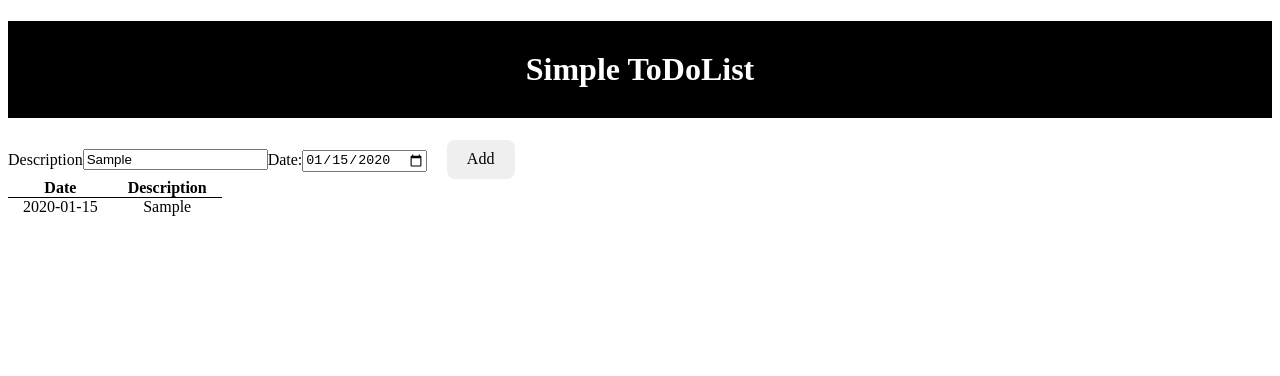
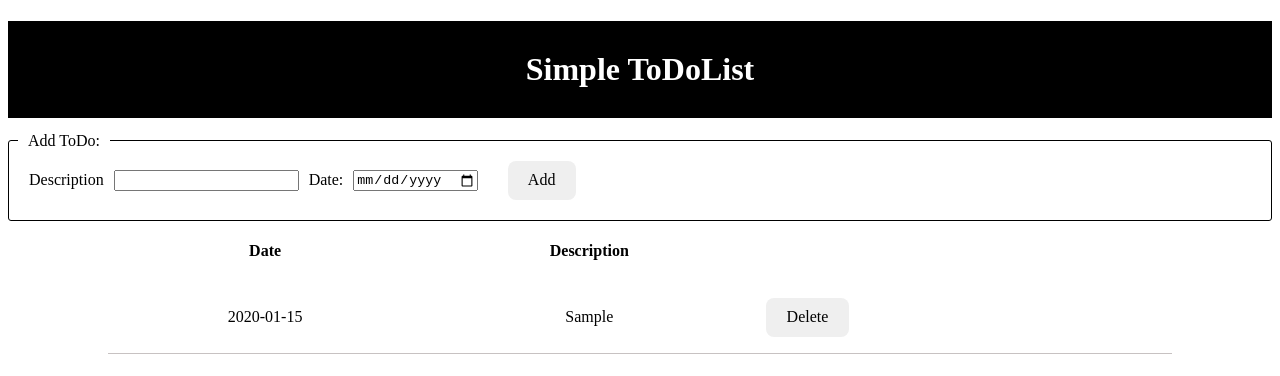
Before and after one commit to ayushghimiresharma95/ToDoList, a React (Vite) app: page / in a window 1280 px wide. Both pictures are taken after typing "Sample", "2020-01-15" into the empty fields and a click on the button "Add". Shown: the top 376 px of the page. Built offline with nearby package versions, Linux system fonts and the light colour scheme.

Commit message:
todolist-delete

```diff
--- a/src/App.css
+++ b/src/App.css
@@ -19,3 +19,37 @@ button {
   cursor: pointer;
   transition: border-color 0.25s;
 }
+.list_input{
+  display: flex;
+  align-items: center;
+  gap: 10px;
+  border: 1px black solid ;
+  padding: 20px ;
+  border-radius: 3px;
+}
+.list_input01{
+  margin: 10px;
+  position: absolute;
+  background-color: white;
+  top: 122px;
+  padding: 0 10px;
+}
+.div_lists{
+  margin: 0 100px 0 100px;
+}
+.added_title{
+  width: 60%;
+  display: grid;
+  grid-template-columns: repeat(2, 1fr);
+  align-items: center;
+  justify-items: center;
+  gap: 10px;
+
+
+}
+
+.added_points{
+  display: flex;
+  border-bottom: 1px rgb(199, 194, 194) solid;
+
+}
--- a/src/assets/ToDOTable.jsx
+++ b/src/assets/ToDOTable.jsx
@@ -1,27 +1,31 @@
-import React from 'react';
-import './ToDOList.css';
+import React, { useState, useEffect } from 'react';
 
-function ToDOTable({ items }) {
-  console.log(items)
+function ToDOTable({ items, setLists }) {
+
+
+  const deleteItem = (index) => {
+    const updatedList = items.filter((todo, i) => i !== index);
+
+    setLists(updatedList);
+  };
+
   return (
-    <div>
-      <table>
-        <tbody>
-          <tr>
-            <th>Date</th>
-            <th>Description</th>
-          </tr>
-          {items && items.map((item, index) => (
-              <tr className='border-row' key={index}>
+    <div className='div_lists'>
+      <div className='added_title'>
+        <h4>Date</h4>
+        <h4>Description</h4>
 
-                <td>{item.date}</td>
+      </div>
+      {items && items.map((item, index) => (
+        <div className='added_points'>
+          <div className='added_title' key={index}>
+            <p>{item.date}</p>
+            <p>{item.description}</p>
+          </div>
+          <p><button onClick={() => deleteItem(index)}>Delete</button></p>
+        </div>
+      ))}
 
-                <td>{item.description}</td>
-              </tr>
-
-          ))}
-        </tbody>
-      </table>
     </div>
   );
 }
--- a/src/assets/ToDoList.jsx
+++ b/src/assets/ToDoList.jsx
@@ -10,17 +10,20 @@ function ToDoList() {
     const[lists, setLists] = useState([])
     const handleDescription = (e) => {
         e.preventDefault();
-        const newItem = {description,date}
+        const newItem = {description:description,date:date}
         setLists([...lists, newItem])
-        console.log(lists)
+        setDescription('');
+        setDate('');
+
     }
     return (
         <div>
             <div className='div01'>
-                <h1 className='simpletodo'>Simple ToDoList</h1>
+                <h1 className='simpletodo '>Simple ToDoList</h1>
             </div>
             <div>
-                <form onSubmit={handleDescription}>
+            <div className='list_input01' >Add ToDo: </div>
+                <form onSubmit={handleDescription} className='list_input' >
                     <label>Description</label>
                     <input className='text' name='dexcription' value={description} onChange={(e) => setDescription(e.target.value)} />
 
@@ -28,7 +31,7 @@ function ToDoList() {
                     <input type='date' name='date' value={date} onChange={(e) => setDate(e.target.value)} />
                     <button  type='submit'>Add</button>
                 </form>
-                <ToDOTable items={lists}/>
+                <ToDOTable items={lists} setLists={setLists}/>
             </div>
 
 
```
